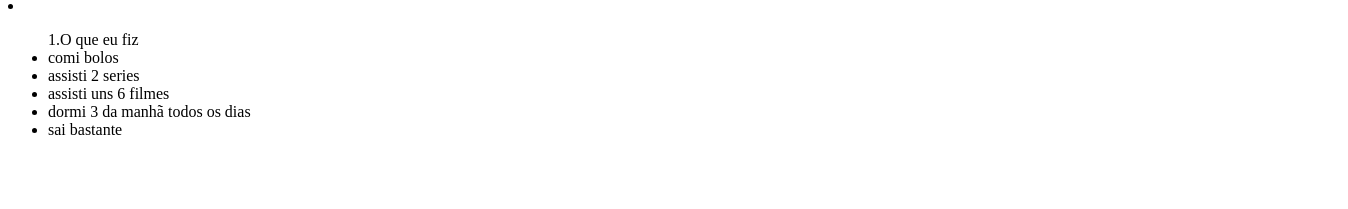
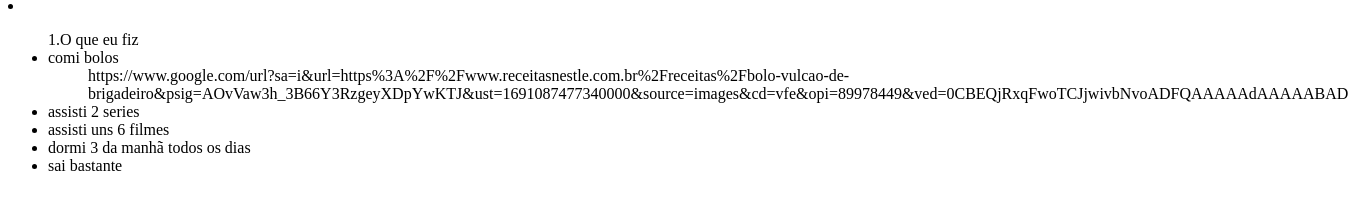
Before and after one commit to maah041/maah041, a plain HTML site: page index.html in a window 1280 px wide. Shown: the part 197-406 px from the top of the page, 1348 px wide, since content can reach past the window. Drawn offline with Linux system fonts and the light colour scheme.

Commit message:
Update index.html

```diff
--- a/index.html
+++ b/index.html
@@ -25,7 +25,7 @@
      color:"red">minhas ferias </mark>
       <li>
             <ul>1.O que eu fiz
-                <li>comi bolos
+                <li>comi bolos <ol>https://www.google.com/url?sa=i&url=https%3A%2F%2Fwww.receitasnestle.com.br%2Freceitas%2Fbolo-vulcao-de-brigadeiro&psig=AOvVaw3h_3B66Y3RzgeyXDpYwKTJ&ust=1691087477340000&source=images&cd=vfe&opi=89978449&ved=0CBEQjRxqFwoTCJjwivbNvoADFQAAAAAdAAAAABAD</ol>
                 <li>assisti 2 series
                 <li>assisti uns 6 filmes
                 <li>dormi 3 da manhã todos os dias
```
